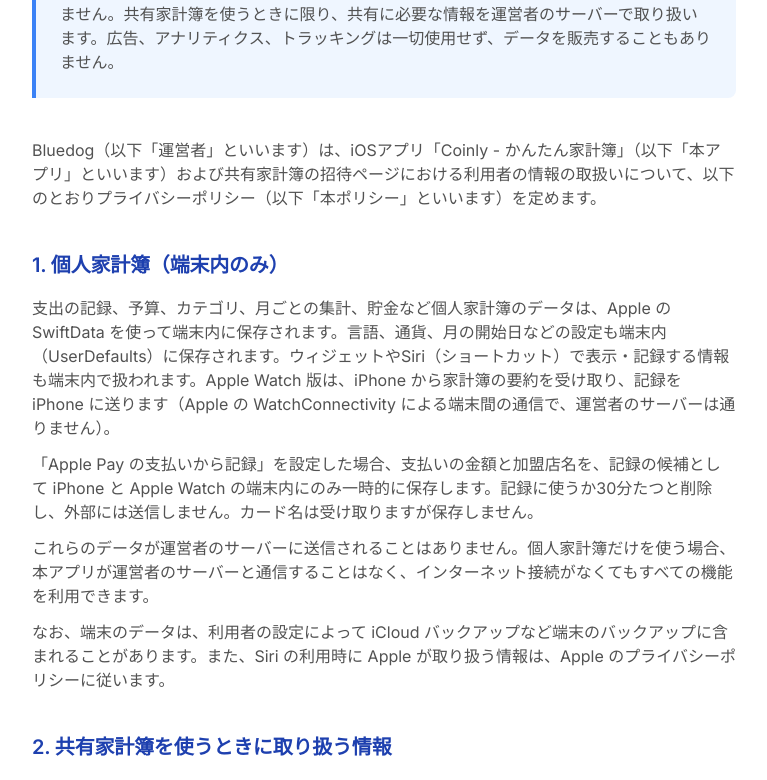
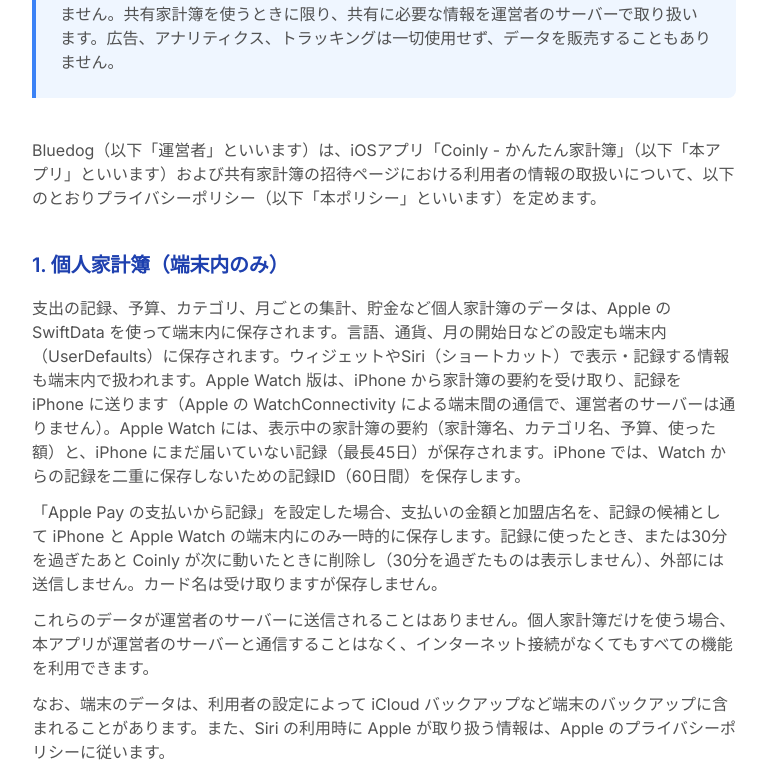
Before and after one commit to fmyaaaaaaa/bluedoghub.com, a Next.js app: page /products/coinly/privacy/ja in a window 1280 px wide. Shown: the part 559-1339 px from the top of the page, without its empty margins (256-1023 px from the left). Built offline with nearby package versions, Linux system fonts and the light colour scheme.

Commit message:
fix(coinly): privacy — exact deletion timing for payment suggestions; what the Apple Watch keeps

```diff
--- a/app/products/coinly/privacy/ja/page.tsx
+++ b/app/products/coinly/privacy/ja/page.tsx
@@ -42,11 +42,15 @@
           支出の記録、予算、カテゴリ、月ごとの集計、貯金など個人家計簿のデータは、Apple の SwiftData
           を使って端末内に保存されます。言語、通貨、月の開始日などの設定も端末内（UserDefaults）に保存されます。ウィジェットやSiri（ショートカット）で表示・記録する情報も端末内で扱われます。Apple
           Watch 版は、iPhone から家計簿の要約を受け取り、記録を iPhone に送ります（Apple の WatchConnectivity
-          による端末間の通信で、運営者のサーバーは通りません）。
+          による端末間の通信で、運営者のサーバーは通りません）。Apple Watch
+          には、表示中の家計簿の要約（家計簿名、カテゴリ名、予算、使った額）と、iPhone
+          にまだ届いていない記録（最長45日）が保存されます。iPhone では、Watch
+          からの記録を二重に保存しないための記録ID（60日間）を保存します。
         </p>
         <p>
           「Apple Pay の支払いから記録」を設定した場合、支払いの金額と加盟店名を、記録の候補として iPhone と Apple Watch
-          の端末内にのみ一時的に保存します。記録に使うか30分たつと削除し、外部には送信しません。カード名は受け取りますが保存しません。
+          の端末内にのみ一時的に保存します。記録に使ったとき、または30分を過ぎたあと Coinly
+          が次に動いたときに削除し（30分を過ぎたものは表示しません）、外部には送信しません。カード名は受け取りますが保存しません。
         </p>
         <p>
           これらのデータが運営者のサーバーに送信されることはありません。個人家計簿だけを使う場合、本アプリが運営者のサーバーと通信することはなく、インターネット接続がなくてもすべての機能を利用できます。
--- a/app/products/coinly/privacy/page.tsx
+++ b/app/products/coinly/privacy/page.tsx
@@ -46,12 +46,15 @@
           are also stored on your device (UserDefaults). Information shown or recorded through widgets and Siri
           (Shortcuts) is also handled on your device. The Apple Watch app receives a summary of your books from your
           iPhone and sends its records back to your iPhone (device-to-device via Apple&apos;s WatchConnectivity, never
-          through our server).
+          through our server). The Apple Watch stores a summary of the book you are viewing (book and category names,
+          budget, amount spent) and records not yet delivered to your iPhone (for up to 45 days). Your iPhone keeps the
+          IDs of records received from the Apple Watch for 60 days so they are never saved twice.
         </p>
         <p>
           If you set up &quot;Record a payment from Apple Pay&quot;, the payment amount and merchant name are kept
-          temporarily on your iPhone and Apple Watch only, as a suggestion for your next record. They are deleted once
-          used or after 30 minutes and are never sent anywhere. The card name is received but not stored.
+          temporarily on your iPhone and Apple Watch only, as a suggestion for your next record. They are deleted when
+          used, or the next time Coinly runs after 30 minutes (they are no longer shown after 30 minutes), and are never
+          sent anywhere. The card name is received but not stored.
         </p>
         <p>
           This data is never sent to our server. If you only use the personal book, the App never contacts our server,
```
